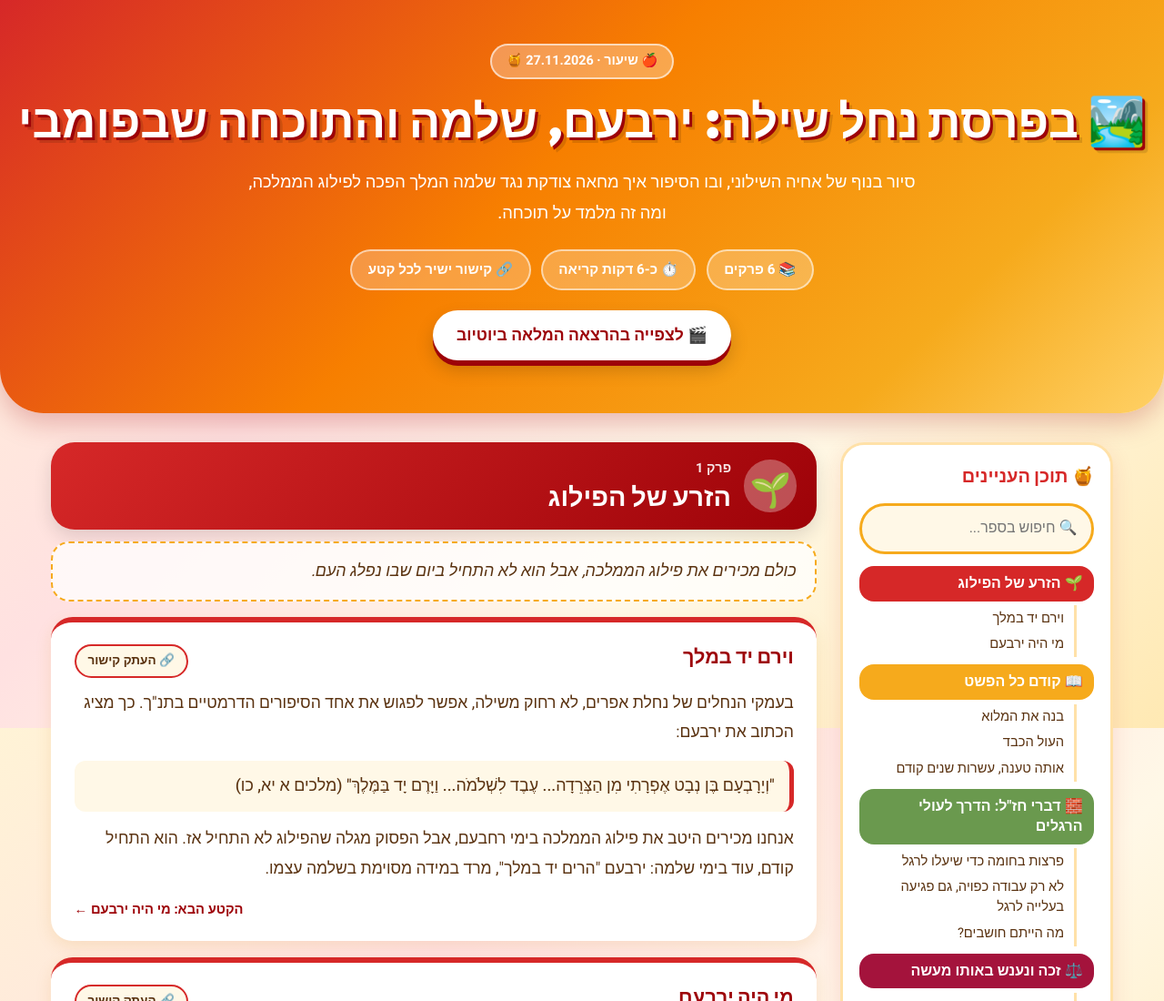
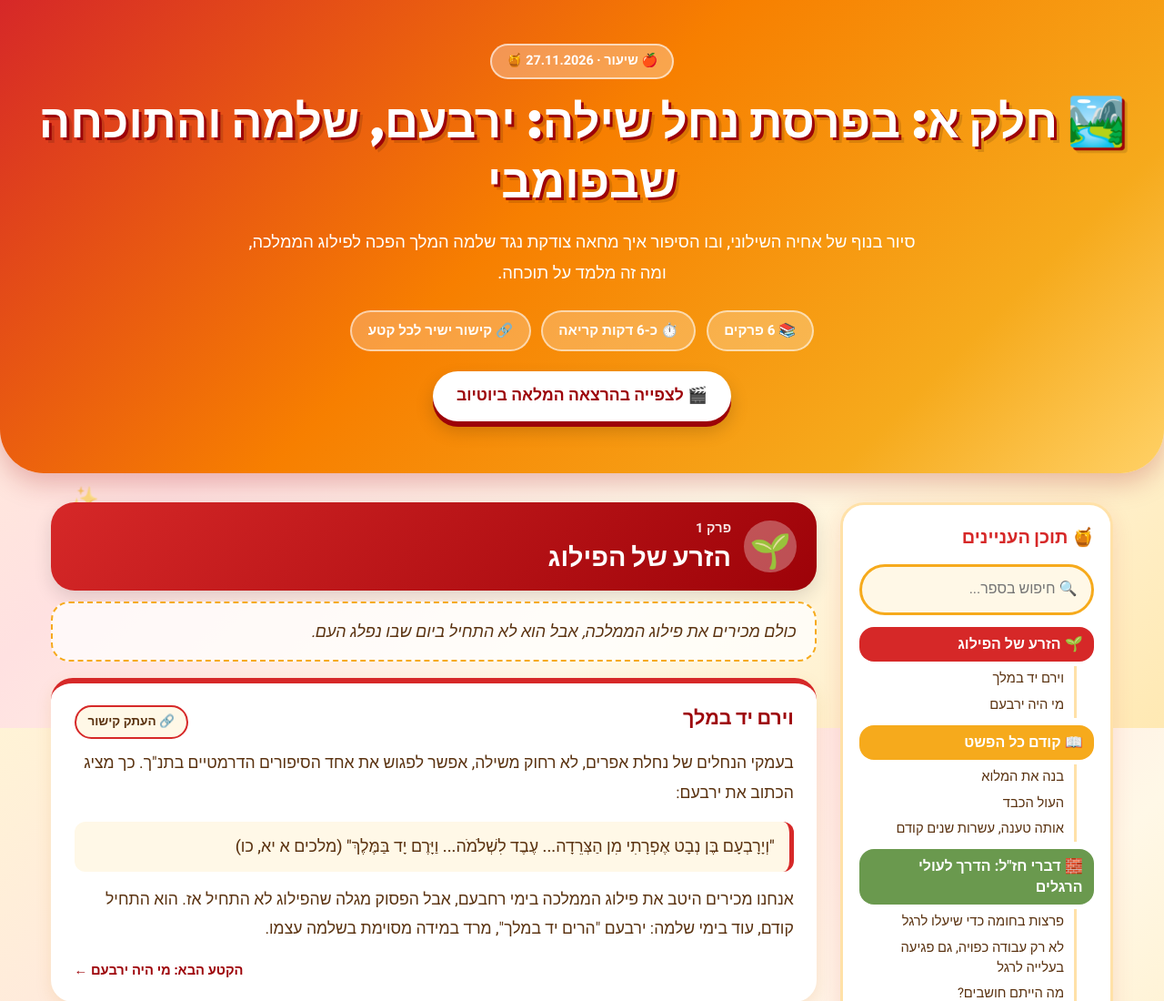
Before and after one commit to yudataub/lessons, a plain HTML site: page shiloh-stream-jeroboam-and-solomon.html in a window 1280 px wide. Shown: the top 1100 px of the page at 91% size. Drawn offline with Linux system fonts and the light colour scheme.

Commit message:
book update: shiloh-stream-jeroboam-and-solomon.html

```diff
--- a/shiloh-stream-jeroboam-and-solomon.html
+++ b/shiloh-stream-jeroboam-and-solomon.html
@@ -3,7 +3,7 @@
 <head>
 <meta charset="UTF-8">
 <meta name="viewport" content="width=device-width, initial-scale=1">
-<title>🏞️ בפרסת נחל שילה: ירבעם, שלמה והתוכחה שבפומבי</title>
+<title>🏞️ חלק א: בפרסת נחל שילה: ירבעם, שלמה והתוכחה שבפומבי</title>
 <meta name="description" content="סיור בנוף של אחיה השילוני, ובו הסיפור איך מחאה צודקת נגד שלמה המלך הפכה לפילוג הממלכה, ומה זה מלמד על תוכחה.">
 <link rel="preconnect" href="https://fonts.googleapis.com">
 <link rel="preconnect" href="https://fonts.gstatic.com" crossorigin>
@@ -131,7 +131,7 @@ footer a { color: var(--apple-dark); }
 
 <header class="hero">
   <div class="hero-badge">🍎 שיעור · 27.11.2026 🍯</div>
-  <h1 class="hero-title">🏞️ בפרסת נחל שילה: ירבעם, שלמה והתוכחה שבפומבי</h1>
+  <h1 class="hero-title">🏞️ חלק א: בפרסת נחל שילה: ירבעם, שלמה והתוכחה שבפומבי</h1>
   <p class="hero-subtitle">סיור בנוף של אחיה השילוני, ובו הסיפור איך מחאה צודקת נגד שלמה המלך הפכה לפילוג הממלכה, ומה זה מלמד על תוכחה.</p>
   <div class="hero-stats">
     <div class="stat-bubble">📚 6 פרקים</div>
```
